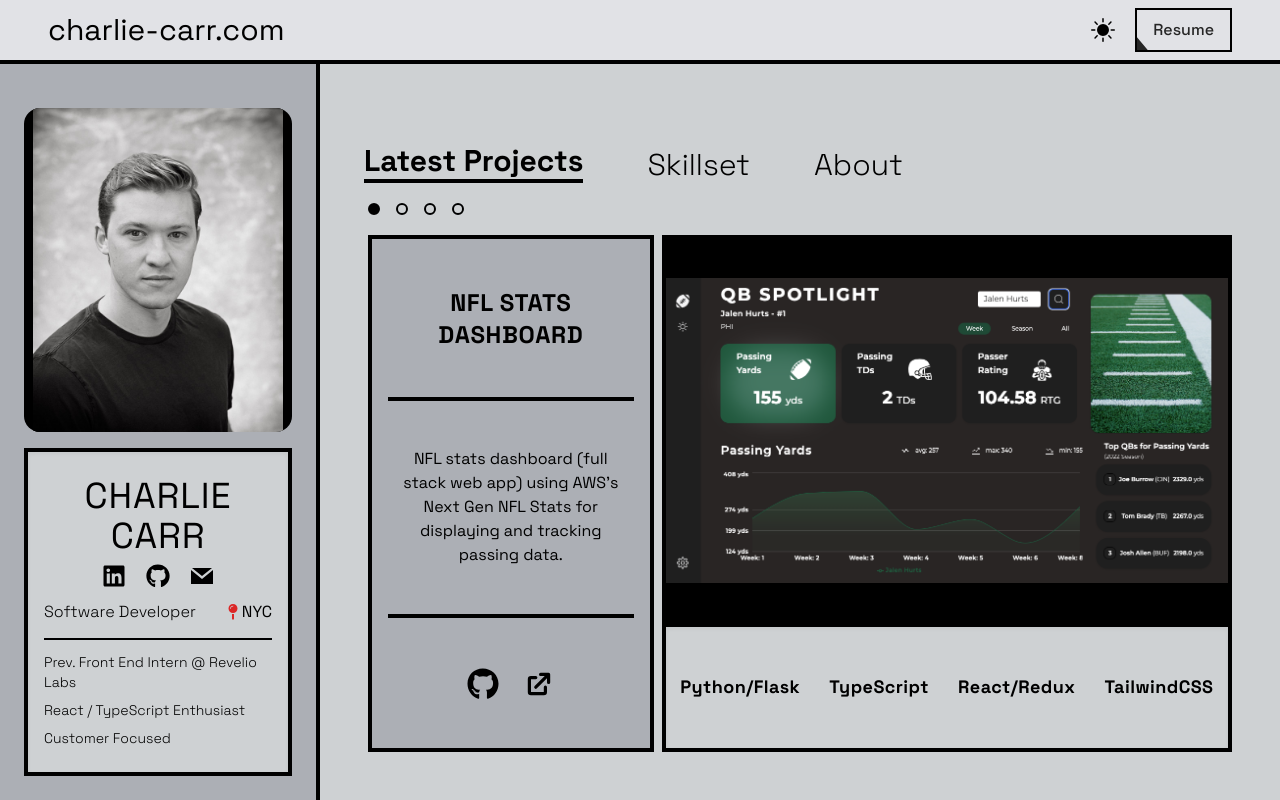
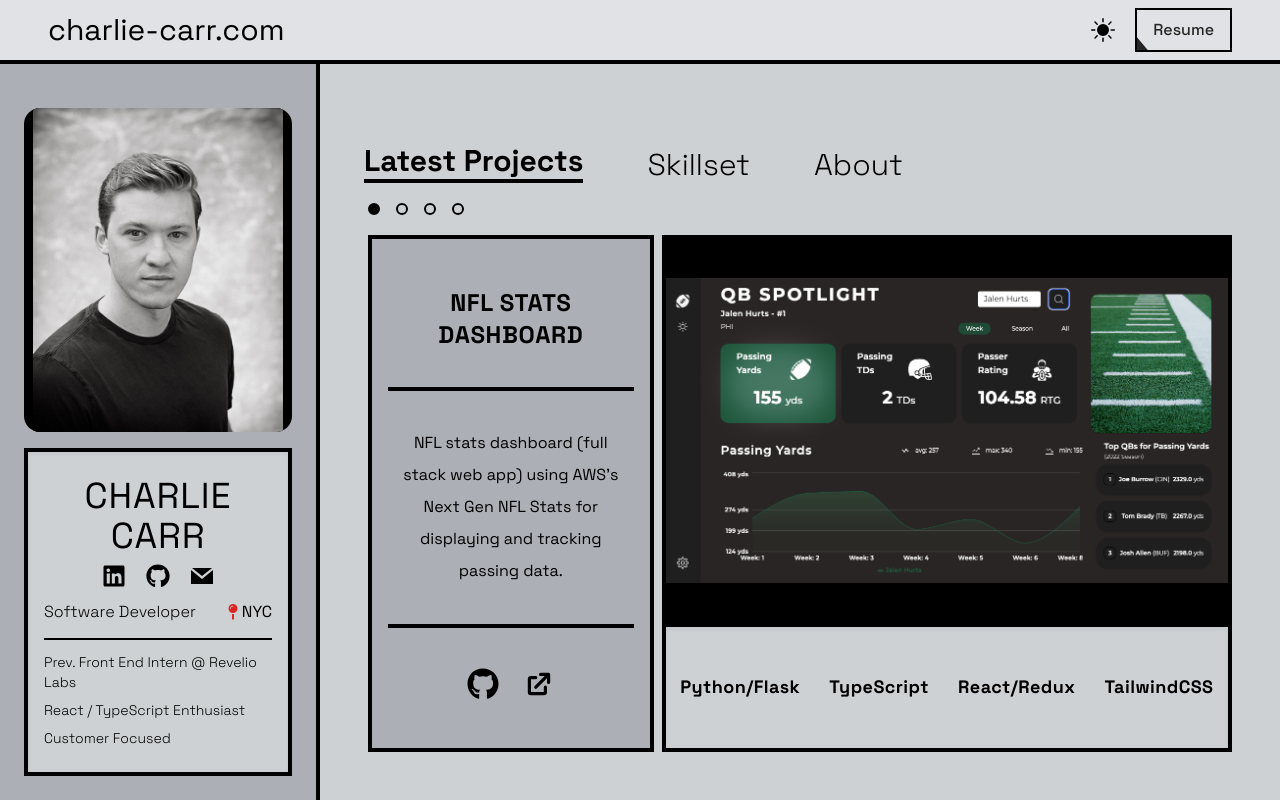
Before and after one commit to CharlesCarr/charlie-portfolio, a Next.js app: page / in a window 1280 px wide. Built offline with nearby package versions, Linux system fonts and the light colour scheme.

Commit message:
fix: add line height to proj desc

```diff
--- a/components/Project.tsx
+++ b/components/Project.tsx
@@ -19,7 +19,7 @@ const Project = ({ title, image, description, github, demo, tech }: any) => {
           {title}
         </h1>
         <div className="w-full h-1 border-t-black dark:border-t-gray-200 border-b-0 border-x-0 border-4 mb-2"></div>
-        <p className="text-sm xl:text-base text-center leading-6 px-3">{description}</p>
+        <p className="text-sm xl:text-base text-center leading-6 xl:leading-8 px-3">{description}</p>
         <div className="w-full h-4 border-t-black dark:border-t-gray-200 border-b-0 border-x-0 border-4 mt-2"></div>
         <ul className="m-0 p-0 w-full flex justify-center items-center">
           <li>
```
